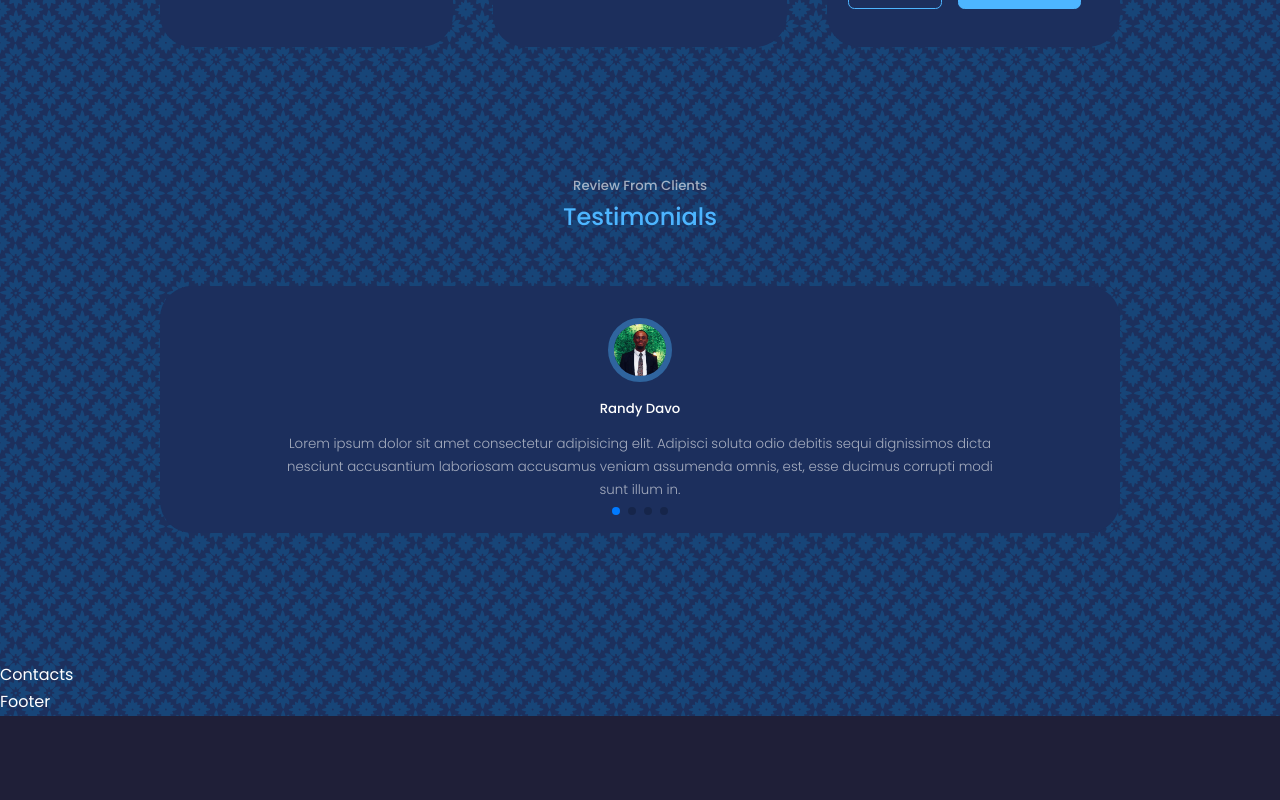
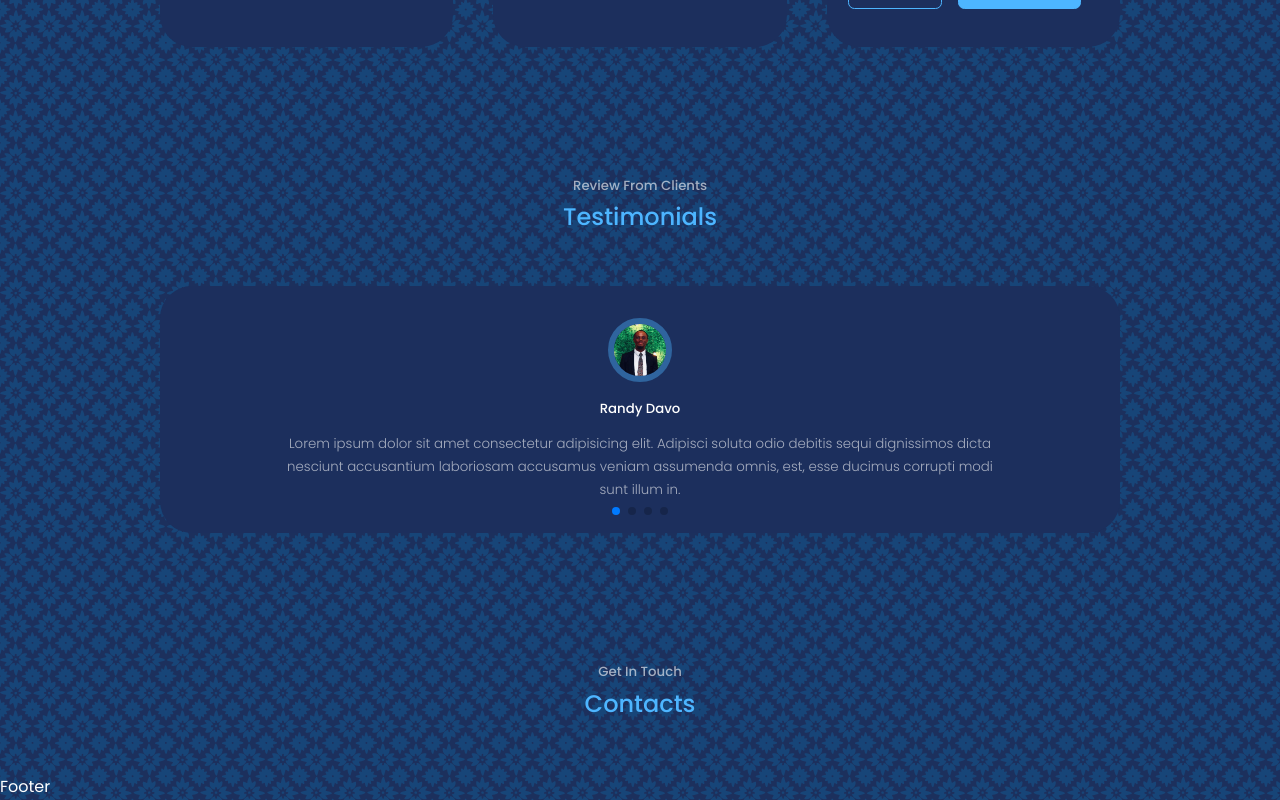
Before and after one commit to Gitthuma/george-githuma-portfolio-website, a React (Create React App) app: page / in a window 1280 px wide. Shown: the part 4207-5007 px from the top of the page. Before the commit the page ends 4923 px from the top, so only its background shows below. Built offline with nearby package versions, Linux system fonts and the light colour scheme.

Commit message:
Add headings

```diff
--- a/src/Components/Contacts/Contacts.jsx
+++ b/src/Components/Contacts/Contacts.jsx
@@ -4,7 +4,12 @@ import './Contacts.css'
 function Contacts() {
   return (
     //change div to section and add id
-    <section id='contacts'>Contacts</section>
+    //Add headings
+    <section id='contacts'>
+      <h5>Get In Touch</h5>
+      <h2>Contacts</h2>
+
+    </section>
   )
 }
 
```
